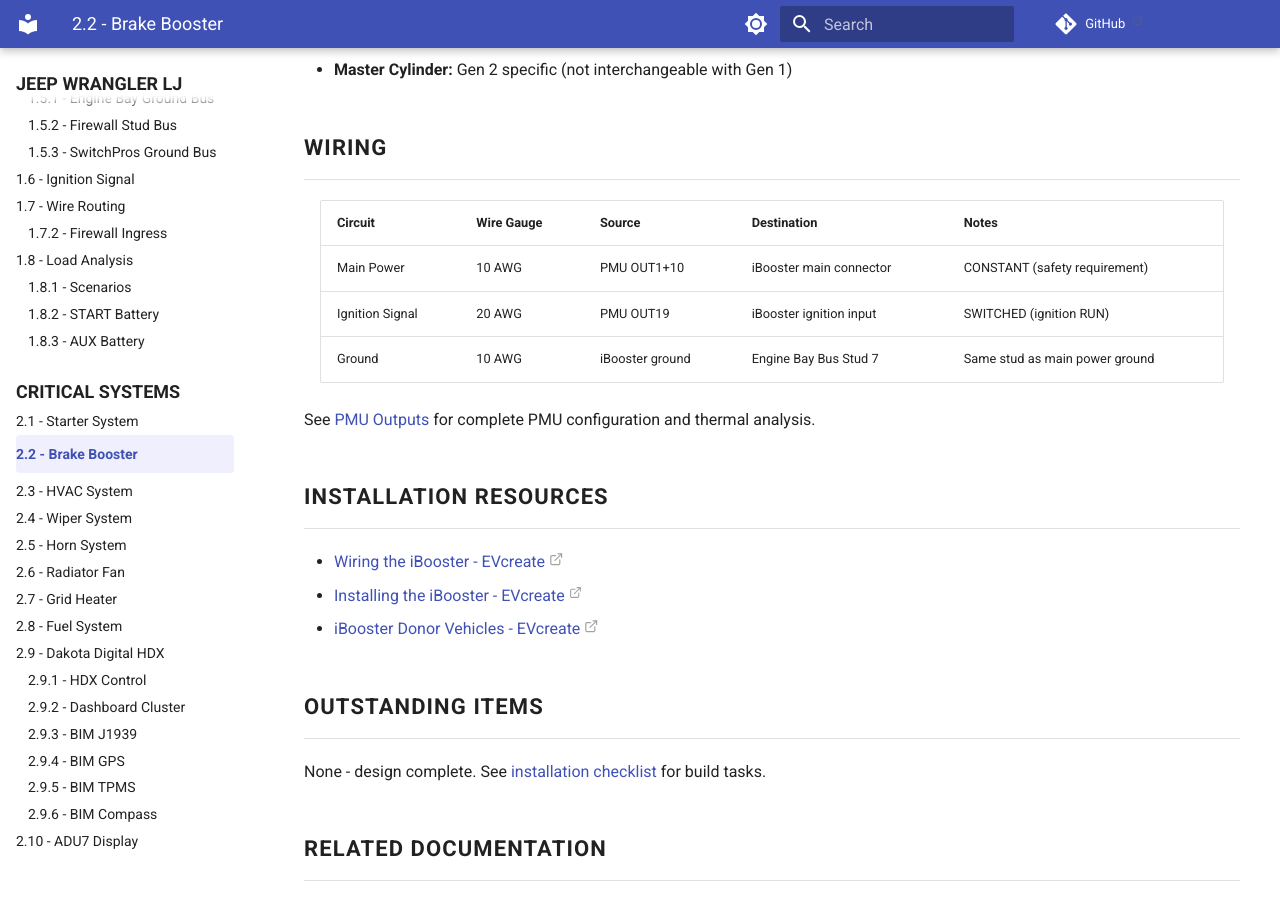
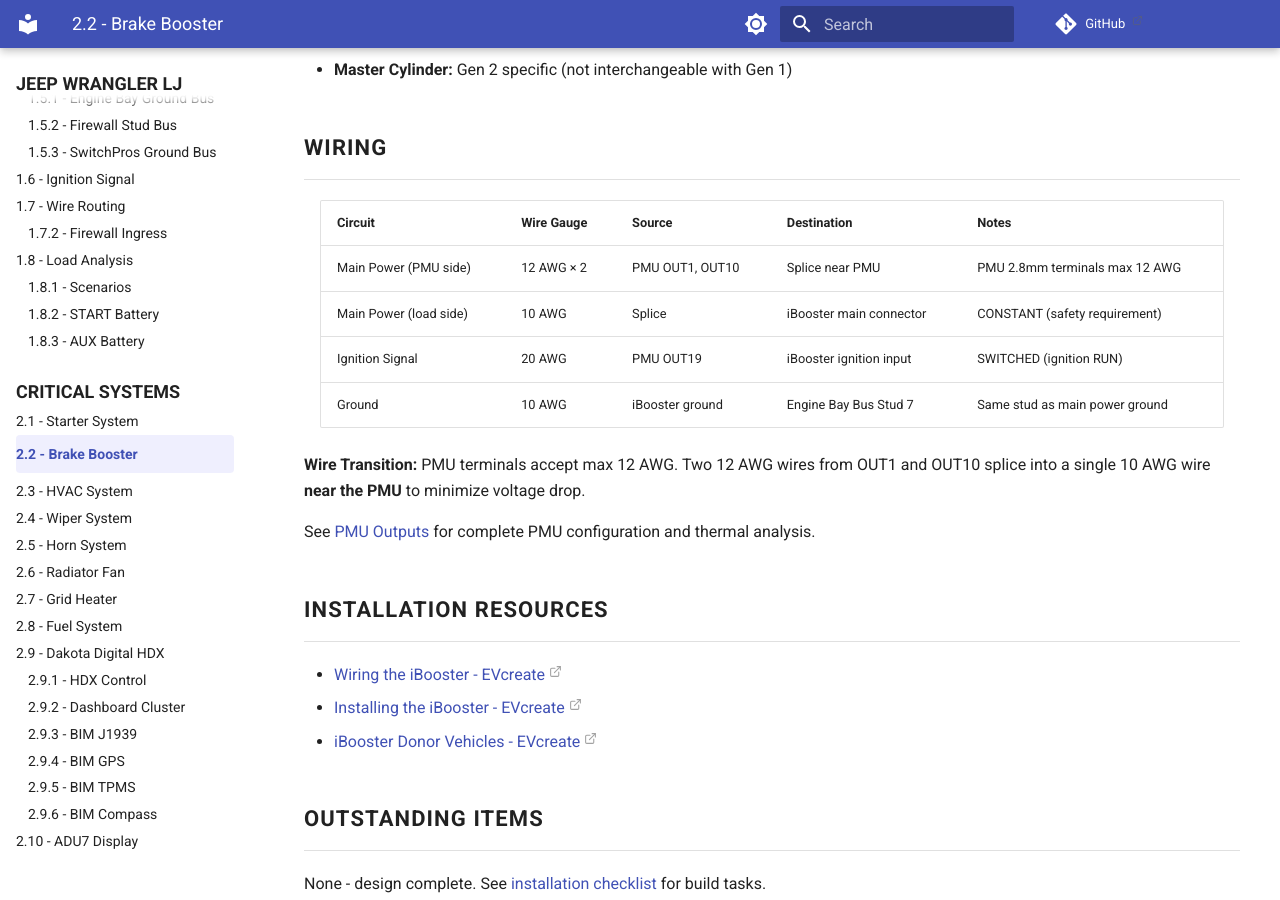
Before and after one commit to sob/drawings, an MkDocs documentation site: the page built from docs/jeep_lj/02-engine-systems/02-brake-booster.md, in a window 1280 px wide and 900 px high, scrolled down 897 px. Built offline with MkDocs 1.6.1 and Material for MkDocs 9.7.7, drawn with Linux system fonts in a browser that asks for light colours; comment, search, counter and statistics services are not loaded.

Commit message:
docs(electrical): add PMU wire gauge transitions for combined outputs
PMU 2.8mm terminals accept max 12 AWG wire. Updated wiring tables for
radiator fan (OUT2+3+4) and iBooster (OUT1+10) to show required wire
transitions from multiple 12 AWG wires to larger gauge at splice point.

Splice location changed to near PMU (not load) to minimize voltage drop
by running the larger gauge wire for the longer distance.

Co-Authored-By: Claude Opus 4.5 <noreply@anthropic.com>

```diff
--- a/docs/jeep_lj/02-engine-systems/02-brake-booster.md
+++ b/docs/jeep_lj/02-engine-systems/02-brake-booster.md
@@ -43,11 +43,14 @@ Electromechanical brake booster that eliminates the need for engine vacuum. Requ
 
 ## Wiring
 
-| Circuit         | Wire Gauge | Source          | Destination             | Notes                          |
-| :-------------- | :--------- | :-------------- | :---------------------- | :----------------------------- |
-| Main Power      | 10 AWG     | PMU OUT1+10     | iBooster main connector | CONSTANT (safety requirement)  |
-| Ignition Signal | 20 AWG     | PMU OUT19       | iBooster ignition input | SWITCHED (ignition RUN)        |
-| Ground          | 10 AWG     | iBooster ground | Engine Bay Bus Stud 7   | Same stud as main power ground |
+| Circuit                | Wire Gauge | Source          | Destination             | Notes                          |
+| :--------------------- | :--------- | :-------------- | :---------------------- | :----------------------------- |
+| Main Power (PMU side)  | 12 AWG × 2 | PMU OUT1, OUT10 | Splice near PMU         | PMU 2.8mm terminals max 12 AWG |
+| Main Power (load side) | 10 AWG     | Splice          | iBooster main connector | CONSTANT (safety requirement)  |
+| Ignition Signal        | 20 AWG     | PMU OUT19       | iBooster ignition input | SWITCHED (ignition RUN)        |
+| Ground                 | 10 AWG     | iBooster ground | Engine Bay Bus Stud 7   | Same stud as main power ground |
+
+**Wire Transition:** PMU terminals accept max 12 AWG. Two 12 AWG wires from OUT1 and OUT10 splice into a single 10 AWG wire **near the PMU** to minimize voltage drop.
 
 See [PMU Outputs][pmu-outputs] for complete PMU configuration and thermal analysis.
 
```
Also changed, not shown: docs/jeep_lj/02-engine-systems/06-radiator-fan.md (+7 -4 lines).
